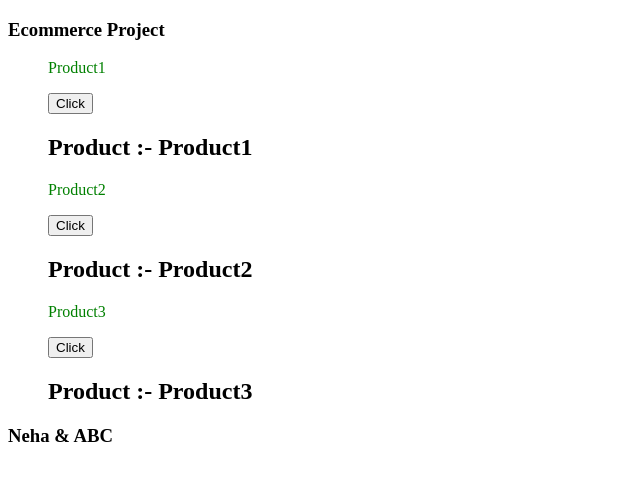
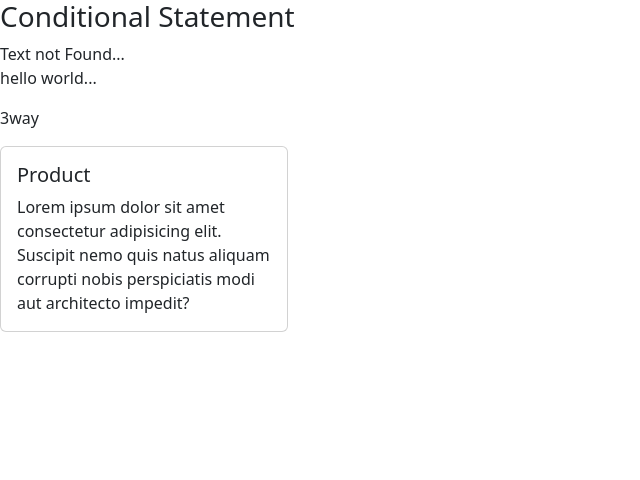
Before and after one commit to Nehaa1108/ReactConcept, a React (Create React App) app in the folder fundamental/fundamental/: page / in a window 1280 px wide. Shown: the top 480 px of the page, without its empty margins (0-640 px from the left). Built offline with nearby package versions, Linux system fonts and the light colour scheme.

Commit message:
understanding conditional statement

```diff
--- a/fundamental/fundamental/package.json
+++ b/fundamental/fundamental/package.json
@@ -7,7 +7,9 @@
     "@testing-library/jest-dom": "^6.6.3",
     "@testing-library/react": "^16.3.0",
     "@testing-library/user-event": "^13.5.0",
+    "bootstrap": "^5.3.6",
     "react": "^19.1.0",
+    "react-bootstrap": "^2.10.10",
     "react-dom": "^19.1.0",
     "react-router-dom": "^7.6.2",
     "react-scripts": "5.0.1",
--- a/fundamental/fundamental/src/App.js
+++ b/fundamental/fundamental/src/App.js
@@ -3,7 +3,8 @@ import './App.css';
 import ClassbasedComponents from './components/ClassbasedComponents';
 import Functionalbasedcomponent from './components/Functionalbasedcomponent';
 import ProductList from './components/products/Index';
-
+import Condition from './hooks/condition/Condition';
+import 'bootstrap/dist/css/bootstrap.min.css';
 
 
 //pass as props
@@ -17,8 +18,12 @@ function App() {
      <Functionalbasedcomponent/> */}
 
 
-     <ProductList ListOfProduct={dummyProductData}  name="Neha" city="ABC"/>
+     {/* <ProductList ListOfProduct={dummyProductData}  name="Neha" city="ABC"/> */}
      {/* name is key  , Neha is value (props) */}
+
+
+
+     <Condition/>
     </div>
   );
 }
--- /dev/null
+++ b/fundamental/fundamental/src/hooks/condition/Condition.jsx
@@ -0,0 +1,91 @@
+import React from 'react';
+import 'bootstrap/dist/css/bootstrap.min.css';
+import { Card, Button } from 'react-bootstrap';
+
+function Condition() {
+// 1 way
+  const flag = false
+
+
+// 2 way
+  function renderTextBlock(getFlag)
+  {
+      return getFlag ? <Button variant="primary">Click</Button>
+      :
+      <p>hello world...</p>
+  }
+
+
+  // 3 wayy
+  const renderTextBlock1 = flag ?
+  (
+    <p>method2</p>
+  )
+    :
+    (
+      <p>3way</p>
+    )
+
+
+    //4way
+    let render4way=null
+    if(flag)
+    {
+      render4way = (
+        <p>4way</p>
+      )
+    }
+      else
+      {
+         <p>
+          render4way = (
+            <p>4 way---</p>
+          )
+        </p>
+      }
+
+
+  return (
+    <div>
+      <h3>Conditional Statement</h3>
+      {/* 1 way-- */}
+      {
+        flag ? (
+              <p>Lorem ipsum dolor sit amet consectetur adipisicing elit. Voluptas, unde!</p>
+        ) :
+        (
+          <>Text not Found...</>
+        )
+      }
+      <br></br>
+
+
+      {/* 2 way-- */}
+
+      {renderTextBlock(flag)}
+
+
+      {/* 3 way-- */}
+
+      {renderTextBlock1}
+
+
+
+      {/* 4way-- */}
+        {render4way}
+
+      <Card
+      style={{ width: '18rem', marginTop: '1rem' }}
+      >
+        <Card.Body>
+          <Card.Title>Product</Card.Title>
+          <Card.Text>
+            Lorem ipsum dolor sit amet consectetur adipisicing elit. Suscipit nemo quis natus aliquam corrupti nobis perspiciatis modi aut architecto impedit?
+          </Card.Text>
+        </Card.Body>
+      </Card>
+    </div>
+  );
+}
+
+export default Condition;
--- a/fundamental/fundamental/src/index.js
+++ b/fundamental/fundamental/src/index.js
@@ -3,7 +3,7 @@ import ReactDOM from 'react-dom/client';
 import './index.css';
 import App from './App';
 import reportWebVitals from './reportWebVitals';
-
+import 'bootstrap/dist/css/bootstrap.min.css';
 const root = ReactDOM.createRoot(document.getElementById('root'));
 root.render(
   <React.StrictMode>
```
Also changed, not shown: 1 other file (tests, documents, lock files or other folders).
